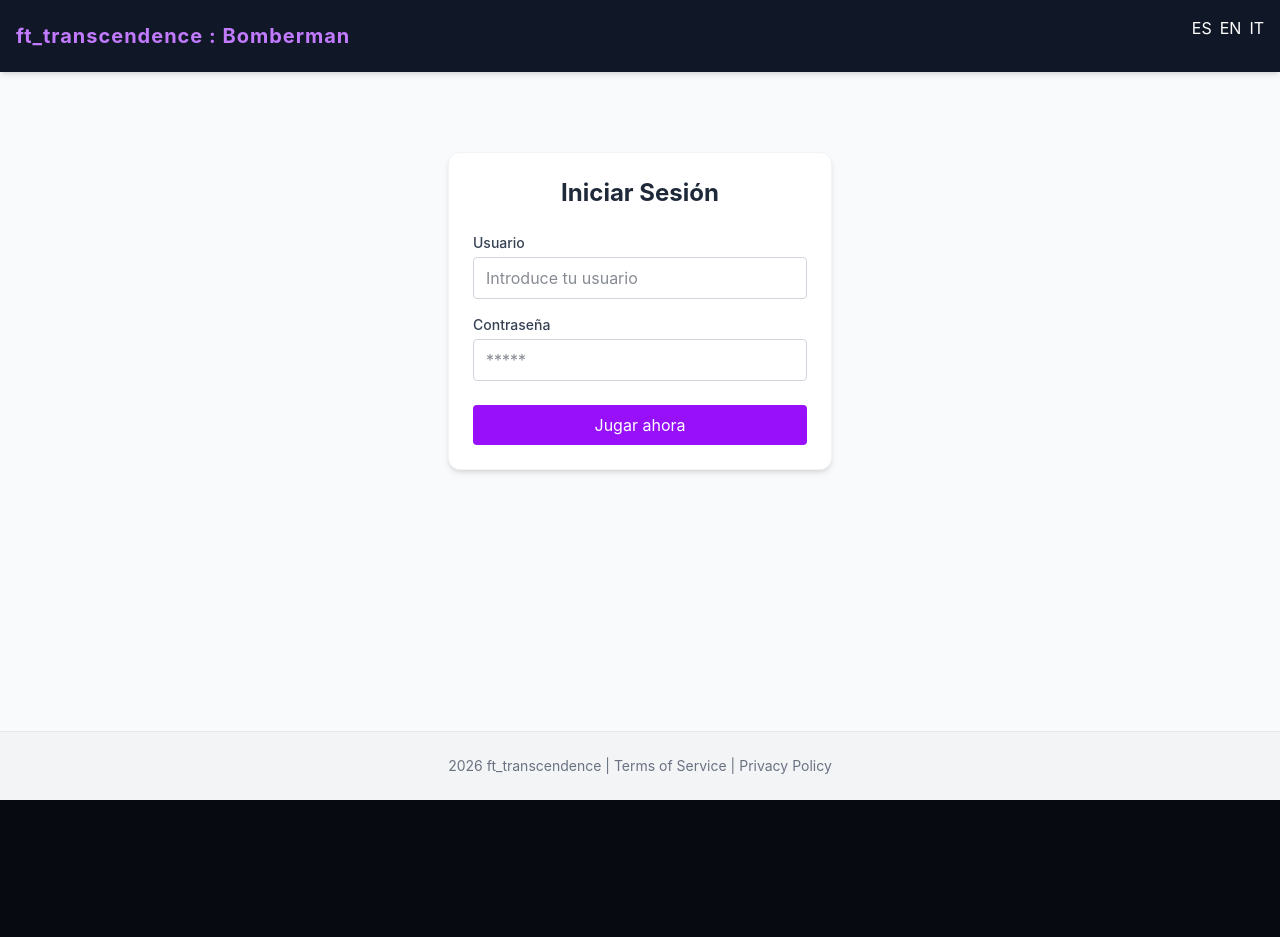
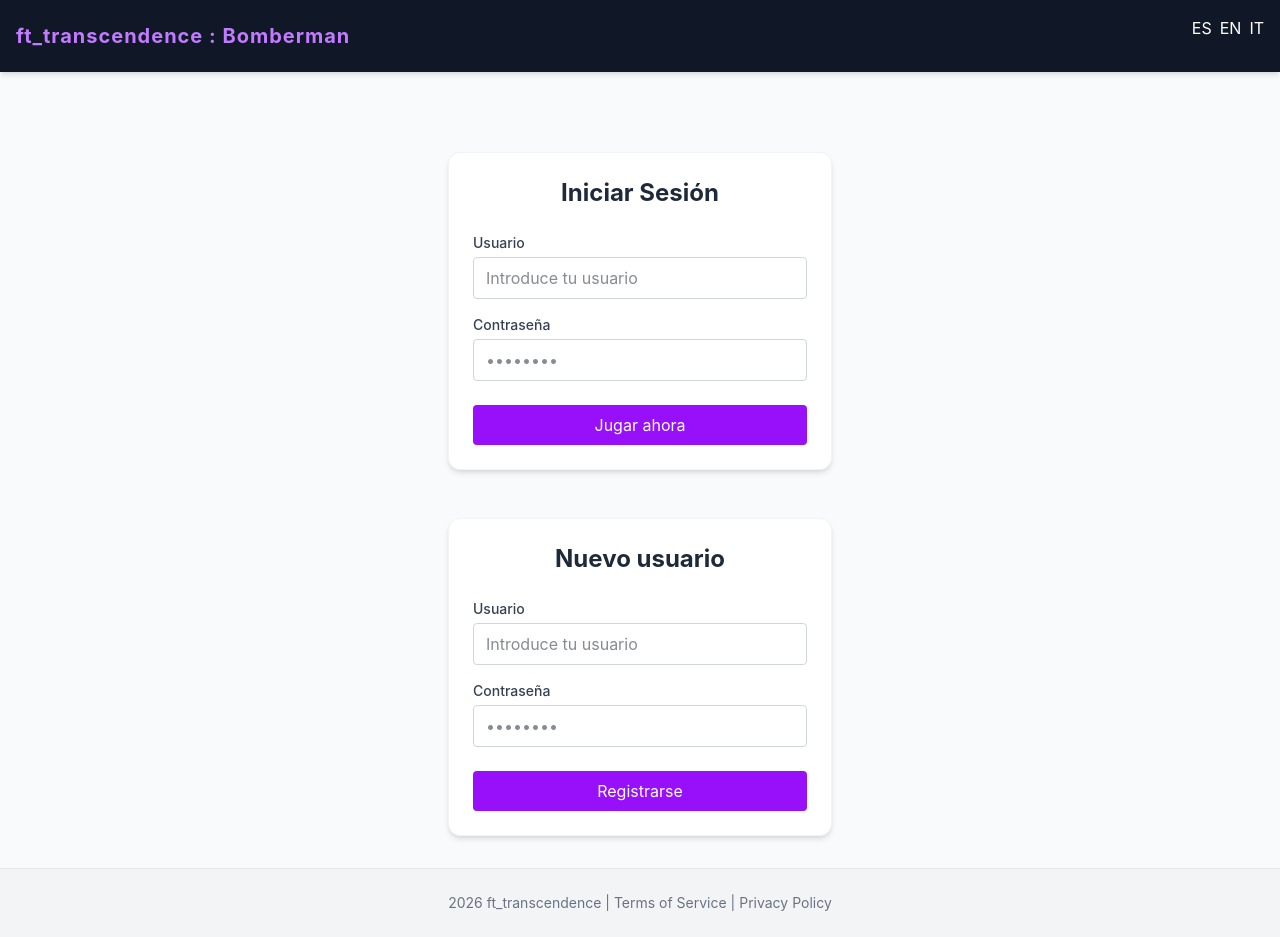
Before and after one commit to Dardo95/ft_transcendence, a React (Vite) app in the folder frontend/: page / in a window 1280 px wide. Before the commit the page ends 800 px from the top, so only its background shows below. Built offline with nearby package versions, Linux system fonts and the light colour scheme.

Commit message:
feat(auth):: add form register

```diff
--- a/frontend/src/App.tsx
+++ b/frontend/src/App.tsx
@@ -4,12 +4,15 @@
  */
 import { AppLayout } from "./components/layout/AppLayout";
 import { LoginForm } from "./components/auth/LoginForm";
+import { RegisterForm } from "./components/auth/RegisterForm";
 
 function App() {
 	return (
 		<AppLayout>
 			<LoginForm />
+			<RegisterForm />
 		</AppLayout>
+
 	);
 }
 
--- a/frontend/src/components/auth/LoginForm.tsx
+++ b/frontend/src/components/auth/LoginForm.tsx
@@ -13,7 +13,7 @@ export function LoginForm() {
 	const [username, setUsername] = useState("");
 	const [password, setPassword] = useState("");
 	const [isSubmitting, setIsSubmitting] = useState(false);
-	const { t, setLanguage } = useLanguage();
+	const { t } = useLanguage();
 
 	function handleSubmit(event: React.FormEvent<HTMLFormElement>) {
 		event.preventDefault();
@@ -45,7 +45,7 @@ export function LoginForm() {
 					type="password"
 					value={password}
 					onChange={(e) => setPassword(e.target.value)}
-					placeholder="*****"
+					placeholder={t("auth.register.passwordPlaceholder")}
 					required
 				/>
 
--- a/frontend/src/components/auth/RegisterForm.tsx
+++ b/frontend/src/components/auth/RegisterForm.tsx
@@ -0,0 +1,55 @@
+import { useState } from "react";
+import { Button } from "../../components/ui/Button";
+import { Input } from "../../components/ui/Input";
+import { Card } from "../../components/ui/Card";
+import { useLanguage } from "../../languages";
+
+export function RegisterForm() {
+    const [username, setUsername] = useState("");
+    const [password, setPassword] = useState("");
+    const [isSubmitting, setIsSubmitting] = useState(false);
+    const { t } = useLanguage();
+
+    function handleSubmit(event: React.FormEvent<HTMLFormElement>) {
+        event.preventDefault();
+        setIsSubmitting(true);
+
+        // Simulate API call
+        setTimeout(() => {
+            setIsSubmitting(false);
+            alert(`Register attempt for: ${username}`);
+        }, 1000);
+    }
+
+    return (
+        <Card className="w-full max-w-sm mx-auto mt-12">
+            <h2 className="text-2xl font-bold mb-6 text-center text-gray-800">
+                {t("auth.register.title")}
+            </h2>
+            <form onSubmit={handleSubmit} className="flex flex-col gap-4">
+                <Input
+                    label={t("auth.register.username")}
+                    type="text"
+                    value={username}
+                    onChange={(e) => setUsername(e.target.value)}
+                    placeholder={t("auth.register.placeholder")}
+                    required
+                />
+                <Input
+                    label={t("auth.register.password")}
+                    type="password"
+                    value={password}
+                    onChange={(e) => setPassword(e.target.value)}
+                    placeholder={t("auth.register.passwordPlaceholder")}
+                    required
+                />
+
+                <Button type="submit" disabled={isSubmitting} className="mt-2">
+                    {isSubmitting
+                        ? t("auth.register.connecting")
+                        : t("auth.register.playNow")}
+                </Button>
+            </form>
+        </Card>
+    );
+}
--- a/frontend/src/languages/en/auth.ts
+++ b/frontend/src/languages/en/auth.ts
@@ -6,5 +6,15 @@ export const authEn = {
 		playNow: "Play Now",
 		username: "Username",
 		password: "Password",
+		passwordPlaceholder: "••••••••",
+	},
+	register: {
+		title: "New User",
+		placeholder: "Enter your username",
+		connecting: "Registering...",
+		playNow: "Register",
+		username: "Username",
+		password: "Password",
+		passwordPlaceholder: "••••••••",
 	},
 };
--- a/frontend/src/languages/es/auth.ts
+++ b/frontend/src/languages/es/auth.ts
@@ -6,6 +6,17 @@ export const authEs = {
 		playNow: "Jugar ahora",
         username: "Usuario",
         password: "Contraseña",
+		passwordPlaceholder: "••••••••",
 
 	},
+
+	register: {
+		title: "Nuevo usuario",
+		placeholder: "Introduce tu usuario",
+		connecting: "Registrando...",
+		playNow: "Registrarse",
+		username: "Usuario",
+		password: "Contraseña",
+		passwordPlaceholder: "••••••••",
+	},
 } as const;
--- a/frontend/src/languages/it/auth.ts
+++ b/frontend/src/languages/it/auth.ts
@@ -6,5 +6,16 @@ export const authIt = {
 		playNow: "Gioca ora",
         username: "Nome utente",
         password: "Password",
+		passwordPlaceholder: "••••••••",
+	},
+
+	register: {
+		title: "Nuovo utente",
+		placeholder: "Inserisci il tuo nome utente",
+		connecting: "Registrando...",
+		playNow: "Registrarsi",
+		username: "Nome utente",
+		password: "Password",
+		passwordPlaceholder: "••••••••",
 	},
 };
```
